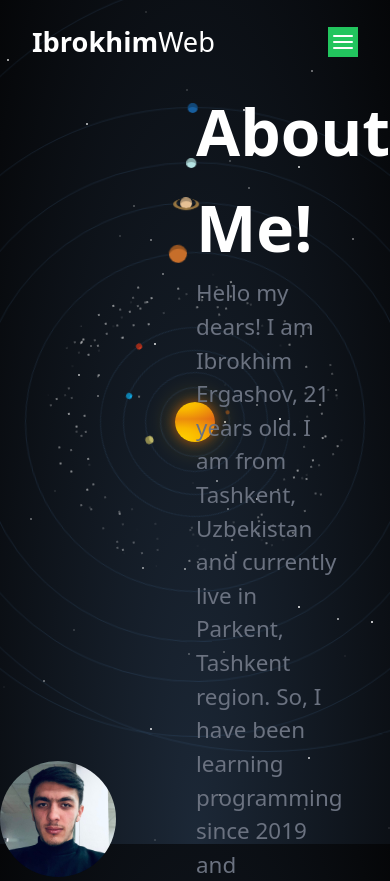
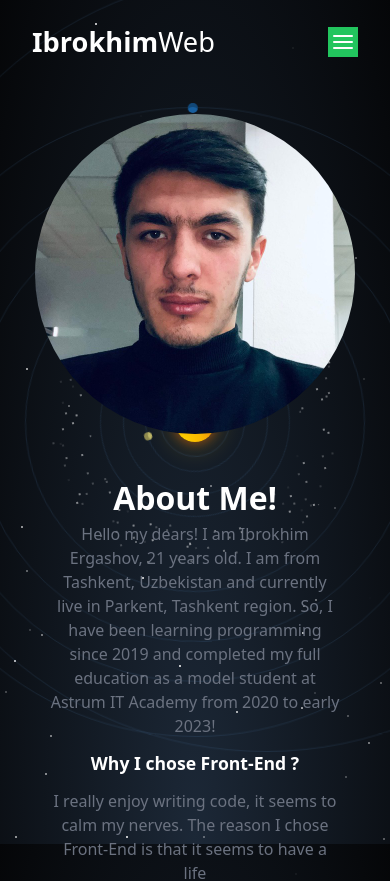
Before and after one commit to IbrokhimWeb/portfolio, a Next.js app: page /about in a window 390 px wide. Shown: the top 881 px of the page. Built offline with nearby package versions, Linux system fonts and the light colour scheme.

Commit message:
About Me page finished

```diff
--- a/pages/about.tsx
+++ b/pages/about.tsx
@@ -1,4 +1,5 @@
 import Image from "next/image";
+import s from "../styles/about.module.scss";
 import my from "../public/images/my.jpg";
 
 const About = () => {
@@ -17,16 +18,16 @@ const About = () => {
 
     return (
         <>
-            <main className="w-full min-h-[90vh] flex items-center justify-center">
-                <div className="flex items-center gap-10 justify-center">
-                    <section className="flex items-center justify-center">
-                        <Image className="w-[25em] rounded-full" src={my} alt="" />
+            <main className={`${s.main} w-full min-h-[90vh] flex items-center justify-center`}>
+                <div className={`${s.box} flex items-center gap-10 justify-center p-20`}>
+                    <section className={`${s.image} flex items-center justify-center`}>
+                        <Image className={`${s.img} w-[25em] rounded-full`} src={my} alt="" />
                     </section>
-                    <section className="text-white px-10 w-[60%] flex flex-col">
-                        <h1 className="text-[4rem] font-bold">About Me!</h1>
-                        <p className="text-[1.4rem] text-gray-500">Hello my dears! I am Ibrokhim Ergashov, {calculateAge(birthDate) + " "} years old. I am from Tashkent, Uzbekistan and currently live in Parkent, Tashkent region. So, I have been learning programming since 2019 and completed my full education as a model student at Astrum IT Academy from 2020 to early 2023!</p>
-                        <h1 className="text-[1.6rem] font-bold my-3">Why I chose Front-End ?</h1>
-                        <p className="text-[1.4rem] text-gray-500">I really enjoy writing code, it seems to calm my nerves. The reason I chose Front-End is that it seems to have a life</p>
+                    <section className={`${s.description} text-white px-10 w-[60%] flex flex-col`}>
+                        <h1 className={`${s} text-[4rem] font-bold`} >About Me!</h1>
+                        <p className={`${s} text-[1.4rem] text-gray-500`}>Hello my dears! I am Ibrokhim Ergashov, {calculateAge(birthDate) + " "} years old. I am from Tashkent, Uzbekistan and currently live in Parkent, Tashkent region. So, I have been learning programming since 2019 and completed my full education as a model student at Astrum IT Academy from 2020 to early 2023!</p>
+                        <h2 className={`${s} text-[1.6rem] font-bold my-3`}>Why I chose Front-End ?</h2>
+                        <p className={`${s} text-[1.4rem] text-gray-500`}>I really enjoy writing code, it seems to calm my nerves. The reason I chose Front-End is that it seems to have a life</p>
                     </section>
                 </div>
             </main>
--- /dev/null
+++ b/styles/about.module.scss
@@ -0,0 +1,70 @@
+@media (max-width:1150px) {
+    .main {
+        .box {
+            flex-direction: column;
+
+            .description {
+                width: 100%;
+
+                h1,
+                h2,
+                p {
+                    text-align: center;
+                }
+            }
+        }
+    }
+}
+
+@media (max-width:700px) {
+    .main {
+        .box {
+            padding: 30px 20px !important;
+
+            .image {
+                .img {
+                    width: 20em !important;
+                }
+            }
+        }
+    }
+}
+
+@media (max-width:500px) {
+    .main {
+        .box {
+            padding: 30px 10px !important;
+
+            .description {
+
+                h1 {
+                    font-size: 3rem !important;
+                }
+
+                h2 {
+                    font-size: 1.2rem !important;
+                }
+
+                p {
+                    font-size: 1rem;
+                }
+            }
+        }
+    }
+}
+
+@media (max-width:400px) {
+    .main {
+        .box {
+            .description {
+                h1 {
+                    font-size: 2rem !important;
+                }
+
+                h2 {
+                    font-size: 1.1rem !important;
+                }
+            }
+        }
+    }
+}
```
